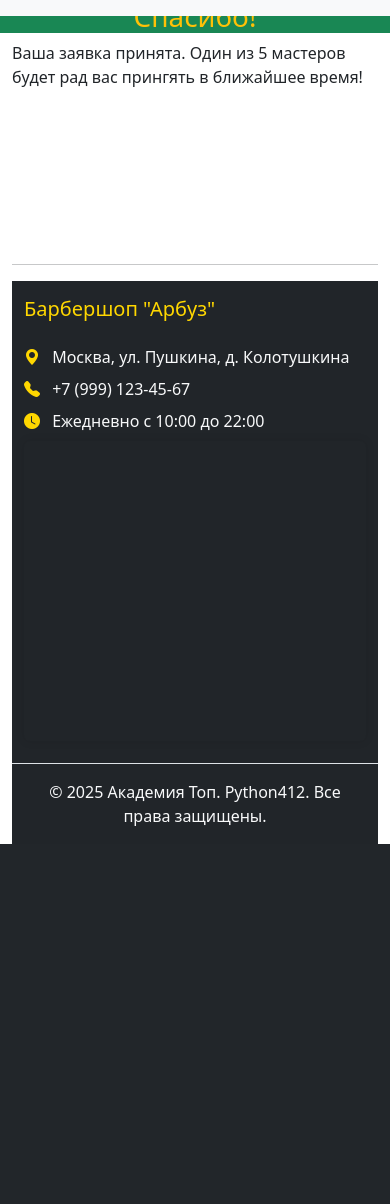
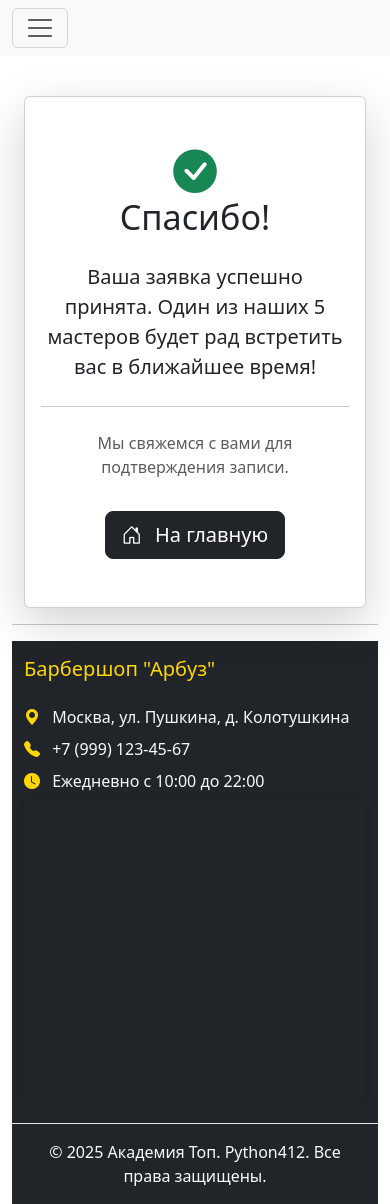
Before and after one commit to MommysProgrammer412/Project_Jango_1, a Django app: page /barbershop/thanks/ in a window 390 px wide. Before the commit the page ends 844 px from the top, so only its background shows below. Run offline with Django 5.2, Linux system fonts and the light colour scheme.

Commit message:
lesson_47: обновлен шаблон thanks.html для улучшения визуального представления и добавлена кнопка возврата на главную страницу адаптивное бургер-меню заработало

```diff
--- a/core/templates/core/thanks.html
+++ b/core/templates/core/thanks.html
@@ -1,8 +1,27 @@
 {% extends "base.html" %}
-
 {% block content %}
-<div class="row">
-    <h1 class = 'text-bg-success text-warning text-center'>Спасибо!</h1>
-<p>Ваша заявка принята. Один из {{masters_count}} мастеров будет рад вас прингять в ближайшее время!</p>
+<div class="container mt-5 pt-5">
+    <div class="row justify-content-center">
+        <div class="col-md-8">
+            <div class="card shadow-lg">
+                <div class="card-body text-center py-5">
+                    <i class="bi bi-check-circle-fill text-success display-1 mb-4"></i>
+                    <h1 class="display-4 mb-4">Спасибо!</h1>
+                    <p class="lead">
+                        Ваша заявка успешно принята. Один из наших {{ masters_count }} мастеров
+                        будет рад встретить вас в ближайшее время!
+                    </p>
+                    <hr class="my-4">
+                    <p class="text-muted">
+                        Мы свяжемся с вами для подтверждения записи.
+                    </p>
+                    <a href="{% url 'landing' %}" class="btn btn-dark btn-lg mt-3">
+                        <i class="bi bi-house-door me-2"></i>
+                        На главную
+                    </a>
+                </div>
+            </div>
+        </div>
+    </div>
 </div>
-{% endblock content %}
+{% endblock %}
--- a/templates/nav_menu_include.html
+++ b/templates/nav_menu_include.html
@@ -1,7 +1,10 @@
 <nav class="navbar navbar-expand-lg bg-body-tertiary fixed-top">
   <div class="container-fluid">
+    <button class="navbar-toggler" type="button" data-bs-toggle="collapse" data-bs-target="#navbarNavAltMarkup" aria-controls="navbarNavAltMarkup" aria-expanded="false" aria-label="Переключатель навигации">
+        <span class="navbar-toggler-icon"></span>
+      </button>
     {% comment %} Нам надо about services masters booking {% endcomment %}
-    <div class="collapse navbar-collapse" id="navbarNav">
+    <div class="collapse navbar-collapse" id="navbarNavAltMarkup">
       <ul class="navbar-nav">
         {% for item in menu_items %}
         <li class="nav-item">
```
